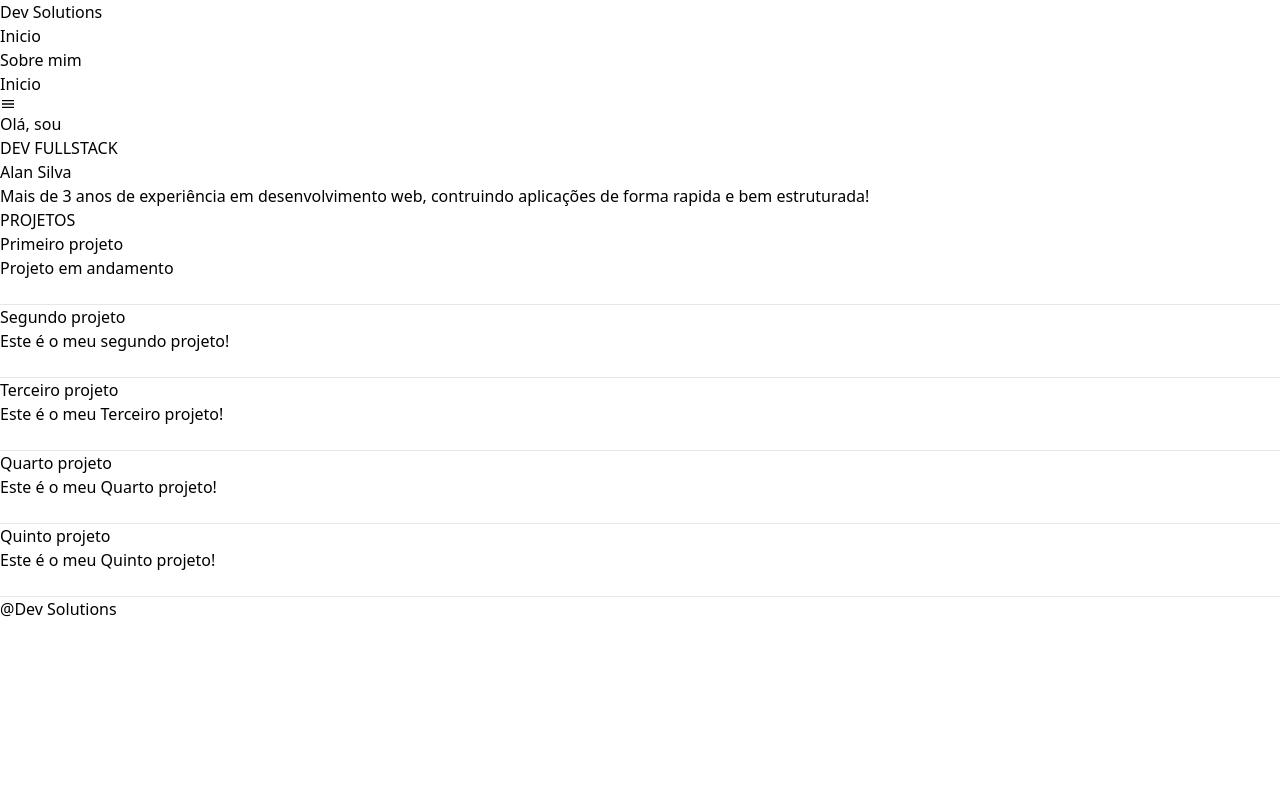
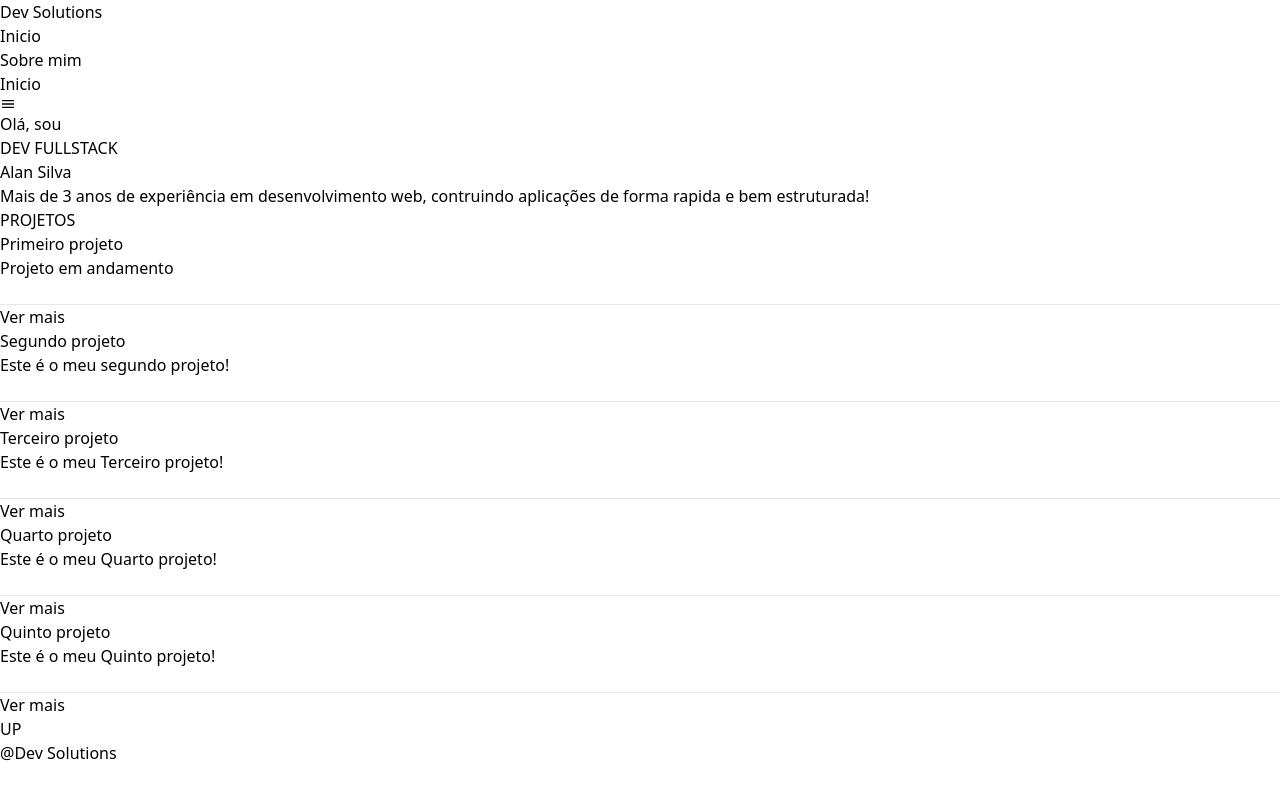
Before and after one commit to alansilva313/myport, a React (Vite) app: page / in a window 1280 px wide. Built offline with nearby package versions, Linux system fonts and the light colour scheme.

Commit message:
up topo page

```diff
--- a/src/components/projects/index.tsx
+++ b/src/components/projects/index.tsx
@@ -1,4 +1,5 @@
 import { animated, useScroll } from "@react-spring/web"
+import Uptopo from "../uptopo";
 
 
 
@@ -11,29 +12,35 @@ function Projects()
         {
             id: 1,
             title: "Primeiro projeto",
-            description: "Projeto em andamento"
+            description: "Projeto em andamento",
+            link: "#"
         },
         {
             id: 2,
             title: "Segundo projeto",
-            description: "Este é o meu segundo projeto!"
+            description: "Este é o meu segundo projeto!",
+            link: "#"
+
         },
 
         {
             id: 3,
             title: "Terceiro projeto",
-            description: "Este é o meu Terceiro projeto!"
+            description: "Este é o meu Terceiro projeto!",
+            link: "#"
         },
         {
             id: 4,
             title: "Quarto projeto",
-            description: "Este é o meu Quarto projeto!"
+            description: "Este é o meu Quarto projeto!",
+            link: "#"
         },
 
         {
             id: 5,
             title: "Quinto projeto",
-            description: "Este é o meu Quinto projeto!"
+            description: "Este é o meu Quinto projeto!",
+            link: "#"
         }
     ]
 
@@ -53,6 +60,8 @@ function Projects()
                         </div>
                         <br />
                         <hr />
+
+                        <a href={itens.link}>Ver mais</a>
                     </animated.div>
                 ))
 
@@ -60,6 +69,7 @@ function Projects()
                 }
             </div>
 
+           <Uptopo />
         </div>
         </>
     )
--- /dev/null
+++ b/src/components/uptopo/index.tsx
@@ -0,0 +1,39 @@
+import { useState, useEffect } from 'react';
+
+function Uptopo() {
+  const [scrollPosition, setScrollPosition]: any = useState(0);
+  const [visible, setVisible] = useState('hidden');
+
+  const handleScroll = () => {
+    const scrollTop = document.documentElement.scrollTop || document.body.scrollTop;
+    setScrollPosition(scrollTop);
+    if (scrollTop >= 200) {
+      setVisible('flex');
+    } else {
+      setVisible('hidden');
+    }
+  };
+
+  useEffect(() => {
+    window.addEventListener('scroll', handleScroll);
+    return () => {
+      window.removeEventListener('scroll', handleScroll);
+    };
+  }, []);
+
+  const scrollToTop = () => {
+    window.scrollTo({ top: 0, behavior: 'smooth' });
+  };
+
+  return (
+    <>
+      <div className={`w-full ${visible} items-end justify-end fixed right-5 bottom-8`}>
+        <div className="w-12 h-12 bg-white shadow-md flex items-center justify-center rounded-full cursor-pointer" onClick={scrollToTop}>
+          <p>UP</p>
+        </div>
+      </div>
+    </>
+  );
+}
+
+export default Uptopo;
--- a/src/index.css
+++ b/src/index.css
@@ -1,3 +1,7 @@
 @tailwind base;
 @tailwind components;
 @tailwind utilities;
+
+html {
+    scroll-behavior: smooth;
+}
```
